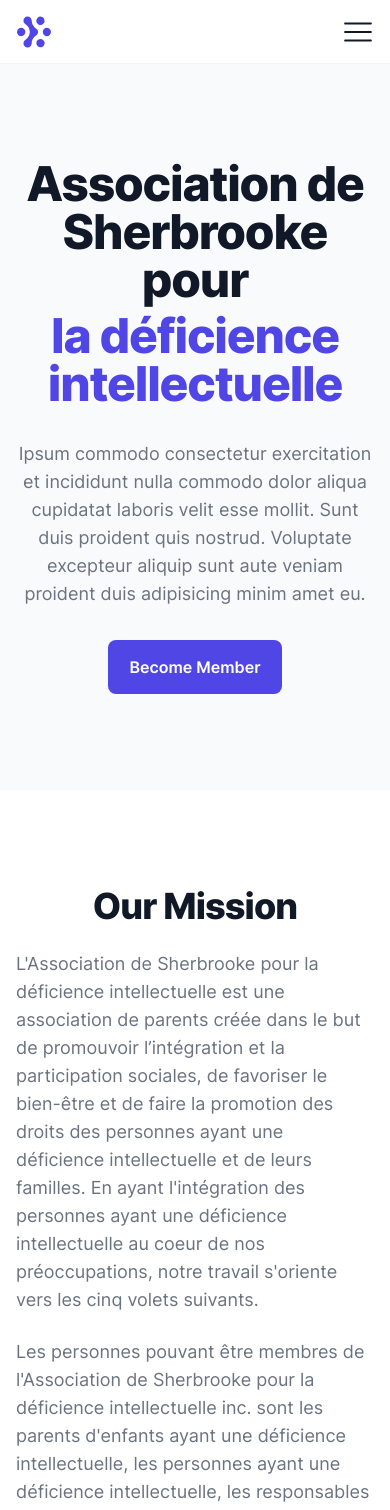
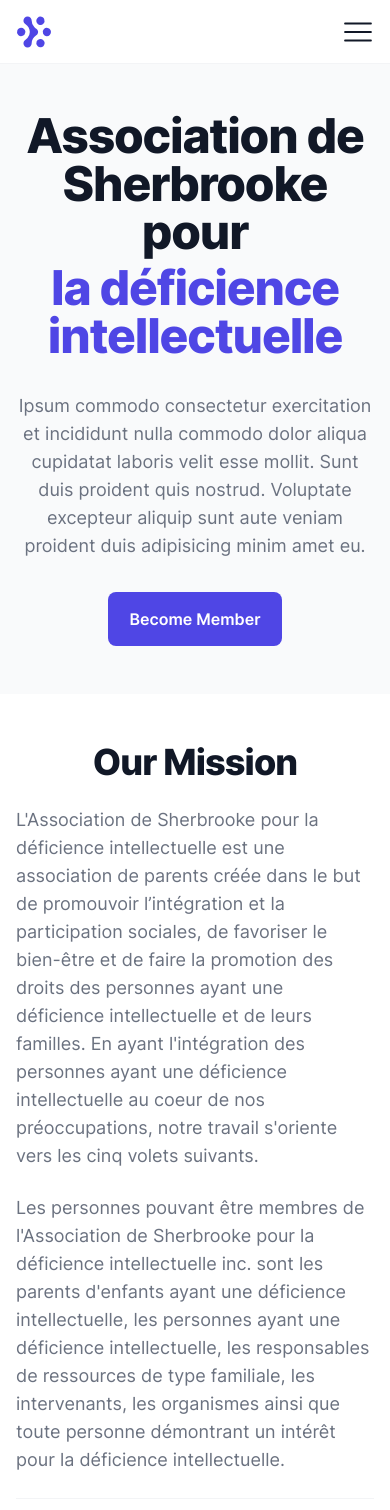
Before and after one commit to benrandja-akram/asdisherbrooke.org, a Next.js app: page / in a window 390 px wide. Shown: the top 1510 px of the page. Built offline with nearby package versions, Linux system fonts and the light colour scheme.

Commit message:
enhance spacing

```diff
--- a/src/pages/index.tsx
+++ b/src/pages/index.tsx
@@ -11,7 +11,7 @@ export default function Home() {
   return (
     <>
       <div className="px-4 sm:px-6 lg:px-0 grid lg:grid-cols-[2fr_1.3fr] gap-x-12 items-center justify-center lg:justify-start bg-gray-50">
-        <div className="flex flex-col items-center lg:items-start flex-grow space-y-8 lg:pl-16 py-24">
+        <div className="flex flex-col items-center lg:items-start flex-grow space-y-8 lg:pl-16 py-12 lg:py-24">
           <h1 className="tracking-tight text-center lg:text-left font-extrabold text-gray-900 text-5xl md:text-6xl">
             Association de
             <br />
@@ -45,7 +45,7 @@ export default function Home() {
           />
         </div>
       </div>
-      <div className="py-24 px-4 sm:px-6 md:px-16 grid lg:grid-cols-2 gap-x-16">
+      <div className="sm:px-6 md:px-16 py-12 lg:py-20 px-4 grid lg:grid-cols-2 gap-x-16">
         <div className="hidden lg:flex justify-end">
           <div>
             <img
@@ -105,7 +105,7 @@ export default function Home() {
           </div>
         </div>
       </div>
-      <div className="px-4 sm:px-6 md:px-16 py-20 bg-gray-50 grid lg:grid-cols-[1fr_2.5fr] gap-12 lg:gap-24">
+      <div className="px-4 sm:px-6 md:px-16 py-12 lg:py-20 bg-gray-50 grid lg:grid-cols-[1fr_2.5fr] gap-12 lg:gap-24">
         <div className="space-y-4">
           <h2 className="tracking-tight font-extrabold text-gray-900 text-4xl text-center lg:text-left">
             Meet our leadership
@@ -137,15 +137,15 @@ export default function Home() {
             ))}
         </div>
       </div>
-      <div className="mx-4 sm:mx-6 md:mx-16 py-20  border-b border-gray-100 bg-white flex items-center justify-center flex-col">
-        <h2 className="tracking-tight font-extrabold text-gray-900 text-4xl">
+      <div className="mx-4 sm:mx-6 md:mx-16 py-12 lg:py-20 border-b border-gray-100 bg-white flex items-center justify-center flex-col">
+        <h2 className="tracking-tight font-extrabold text-gray-900 text-4xl text-center">
           Do you want to join us?
         </h2>
         <p className="mb-8 mt-2 max-w-[550px] text-center text-gray-600">
           Aliqua non eu reprehenderit esse excepteur sint. Aliqua non eu
           reprehenderit esse excepteur sint.
         </p>
-        <div className="grid sm:grid-cols-2 gap-4 lg:gap-12">
+        <div className="grid sm:grid-cols-2 gap-6 lg:gap-8">
           <Link href="/devenir-membre">
             <a>
               <Button size="large">Devenir un membre</Button>
@@ -160,7 +160,7 @@ export default function Home() {
           </Link>
         </div>
       </div>
-      <div className="px-4 sm:px-6 md:px-16 py-20  bg-white grid lg:grid-cols-[1fr_2.5fr] gap-12 lg:gap-24">
+      <div className="px-4 sm:px-6 md:px-16 py-12 lg:py-20 bg-white grid lg:grid-cols-[1fr_2.5fr] gap-12 lg:gap-24">
         <div>
           <h2 className="tracking-tight font-extrabold text-gray-900 text-4xl text-center lg:text-left">
             Get in touch
@@ -219,7 +219,7 @@ export default function Home() {
           </form>
         </div>
       </div>
-      <div className="px-4 sm:px-6 md:px-16 py-20 flex items-center justify-center flex-col bg-gray-50">
+      <div className="px-4 sm:px-6 md:px-16 py-12 lg:py-20 flex items-center justify-center flex-col bg-gray-50">
         <h2 className="tracking-tight font-extrabold text-gray-900 text-4xl mb-12">
           Frequently asked questions
         </h2>
```
